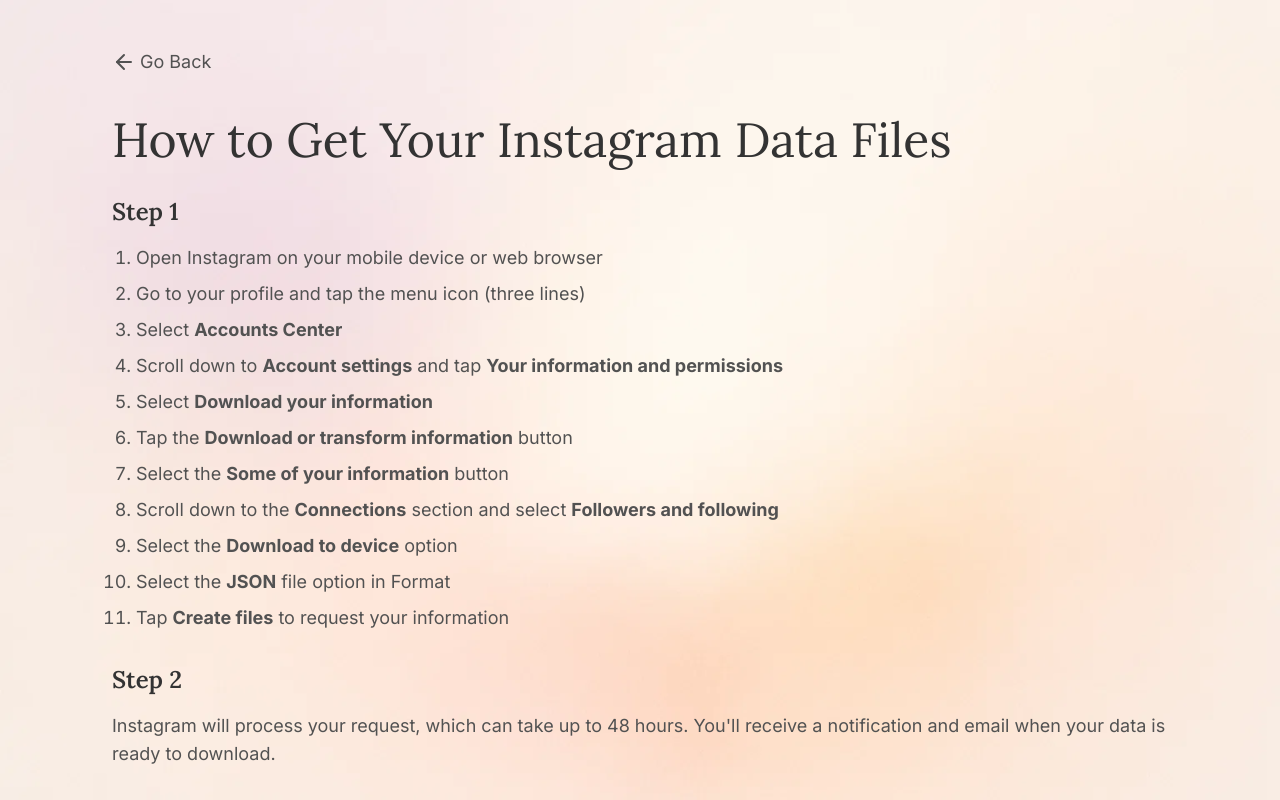
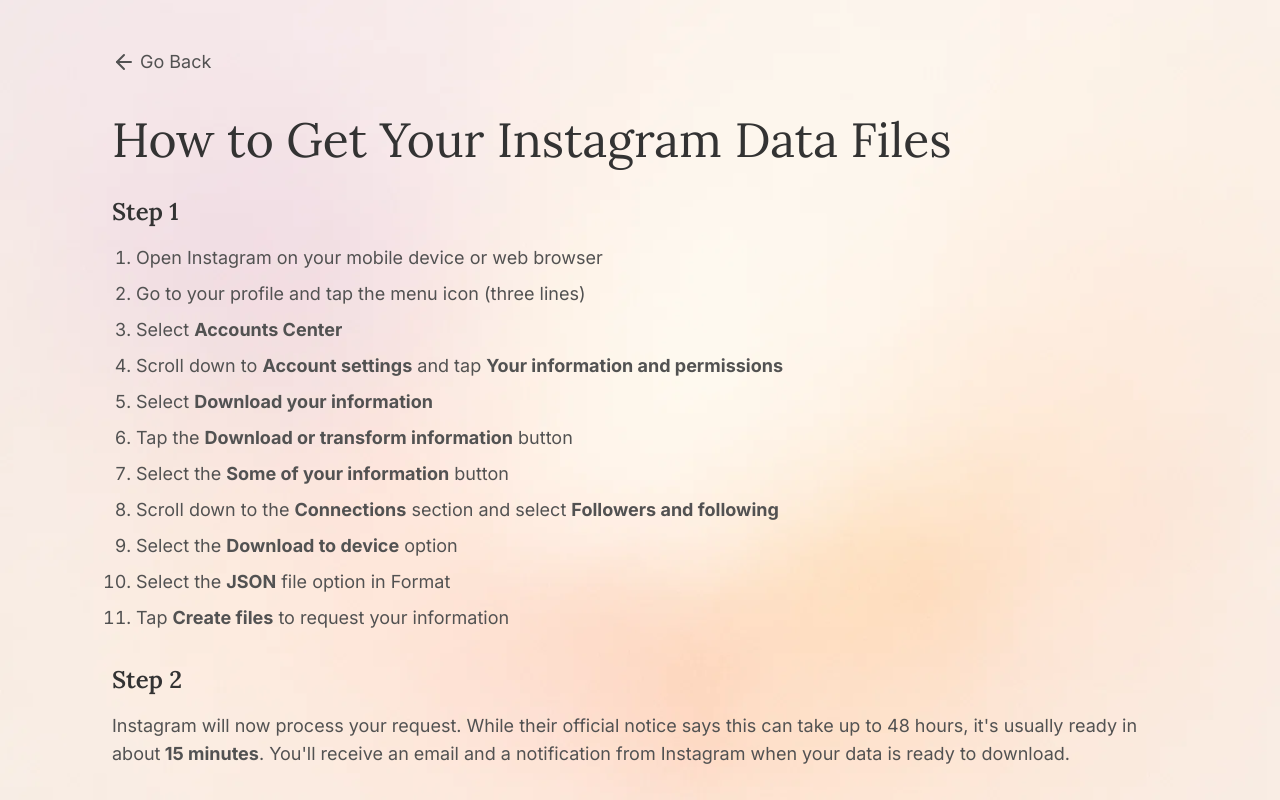
Before and after one commit to Eric-Zhang-Developer/follow-diff, a Next.js app: page /tutorial in a window 1280 px wide. Shown: the top 800 px of the page. Built offline with nearby package versions, Linux system fonts and the light colour scheme.

Commit message:
feat: include typical waiting time in step 2

```diff
--- a/src/app/tutorial/page.tsx
+++ b/src/app/tutorial/page.tsx
@@ -57,9 +57,10 @@ export default function Tutorial() {
         <section className="space-y-4">
           <h2 className="font-main text-2xl font-semibold">Step 2</h2>
           <p className="text-secondary text-lg">
-            Instagram will process your request, which can take up to 48 hours.
-            You&apos;ll receive a notification and email when your data is ready
-            to download.
+            Instagram will now process your request. While their official notice
+            says this can take up to 48 hours, it&apos;s usually ready in about
+            <strong> 15 minutes</strong>. You&apos;ll receive an email and a
+            notification from Instagram when your data is ready to download.
           </p>
         </section>
 
```
